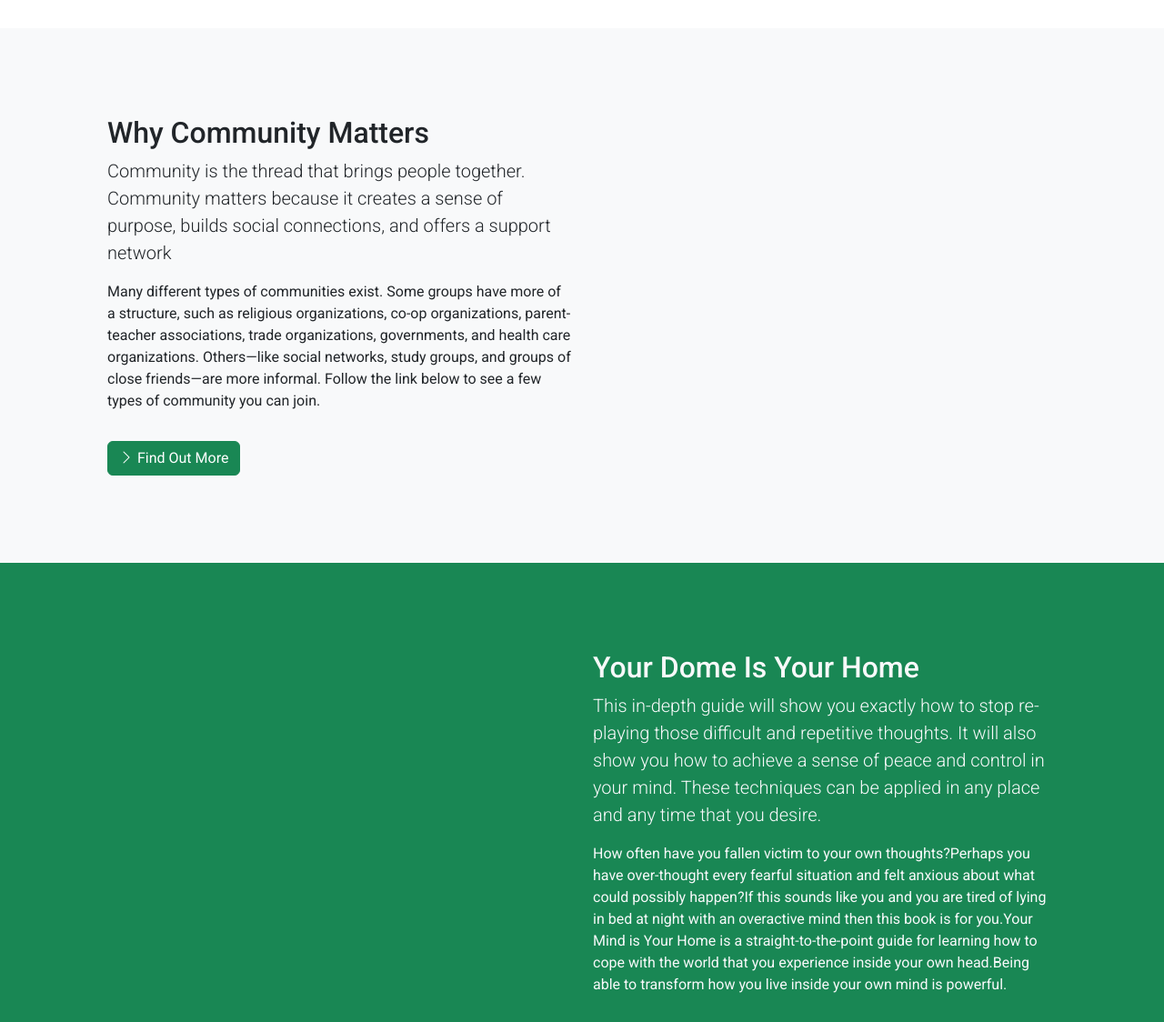
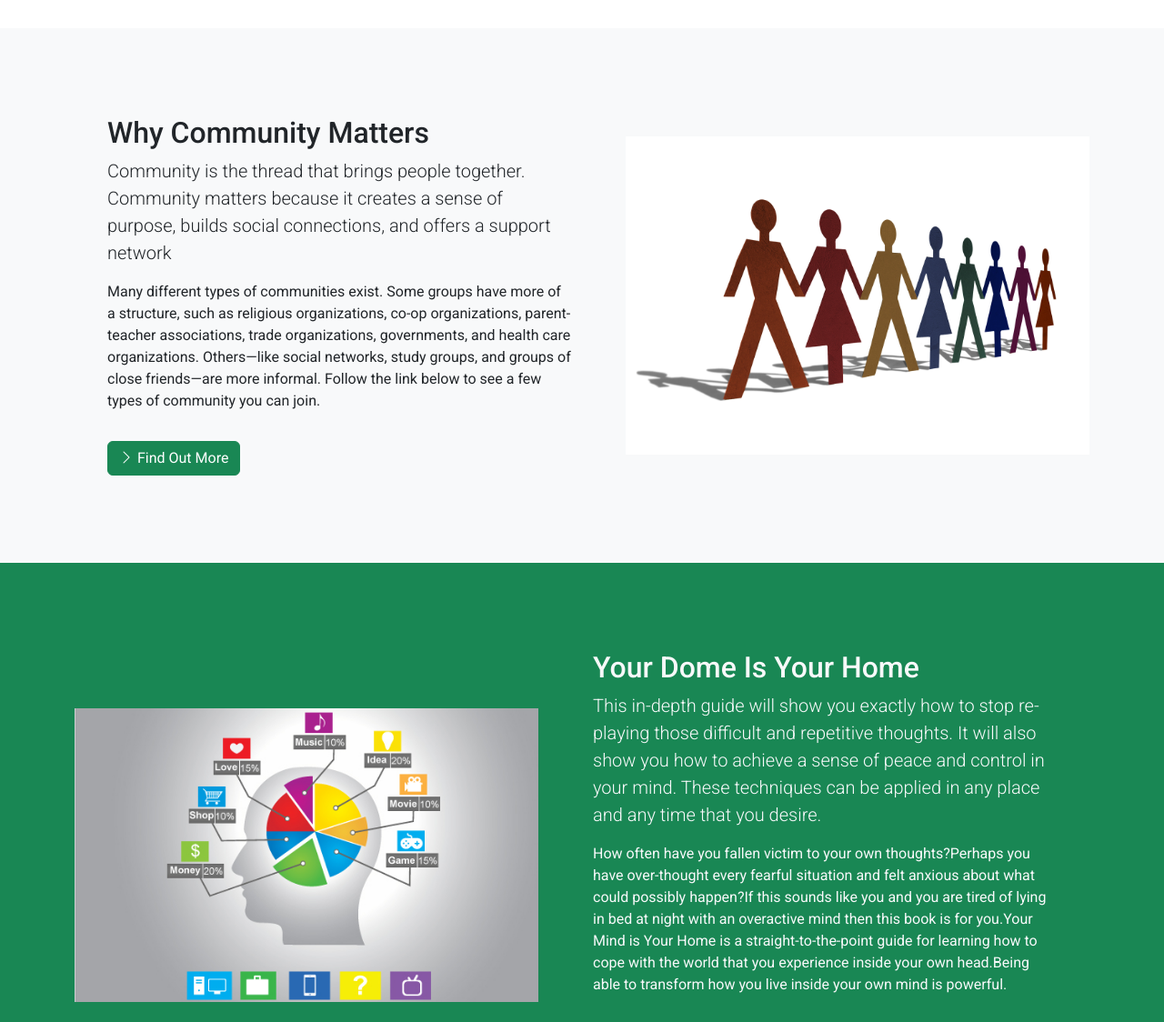
Before and after one commit to student0Zero/Individual-Formative-Assignment, a plain HTML site: page index.html in a window 1280 px wide. Shown: the part 746-1870 px from the top of the page at 91% size. Drawn offline with nearby package versions, Linux system fonts and the light colour scheme; the site is published under a folder, as on GitHub Pages, so addresses that start at the root find nothing.

Commit message:
fixed path to card images

```diff
--- a/index.html
+++ b/index.html
@@ -214,7 +214,7 @@
                 </div>
 
                 <div class="col-md">
-                    <img src="/assets/images/diversity-2-1184116.jpg" alt="" class="img-fluid">
+                    <img src="./assets/images/diversity-2-1184116.jpg" alt="" class="img-fluid">
                 </div>
             </div>
         </div>
@@ -226,7 +226,7 @@
             <div class="row align-items-center justify-content-between">
 
                 <div class="col-md">
-                    <img src="/assets/images/Mind-Based-Info-Graphic-Template.jpg" alt="" class="img-fluid">
+                    <img src="./assets/images/Mind-Based-Info-Graphic-Template.jpg" alt="" class="img-fluid">
                 </div>
 
                 <div class="col-md p-5">
```
